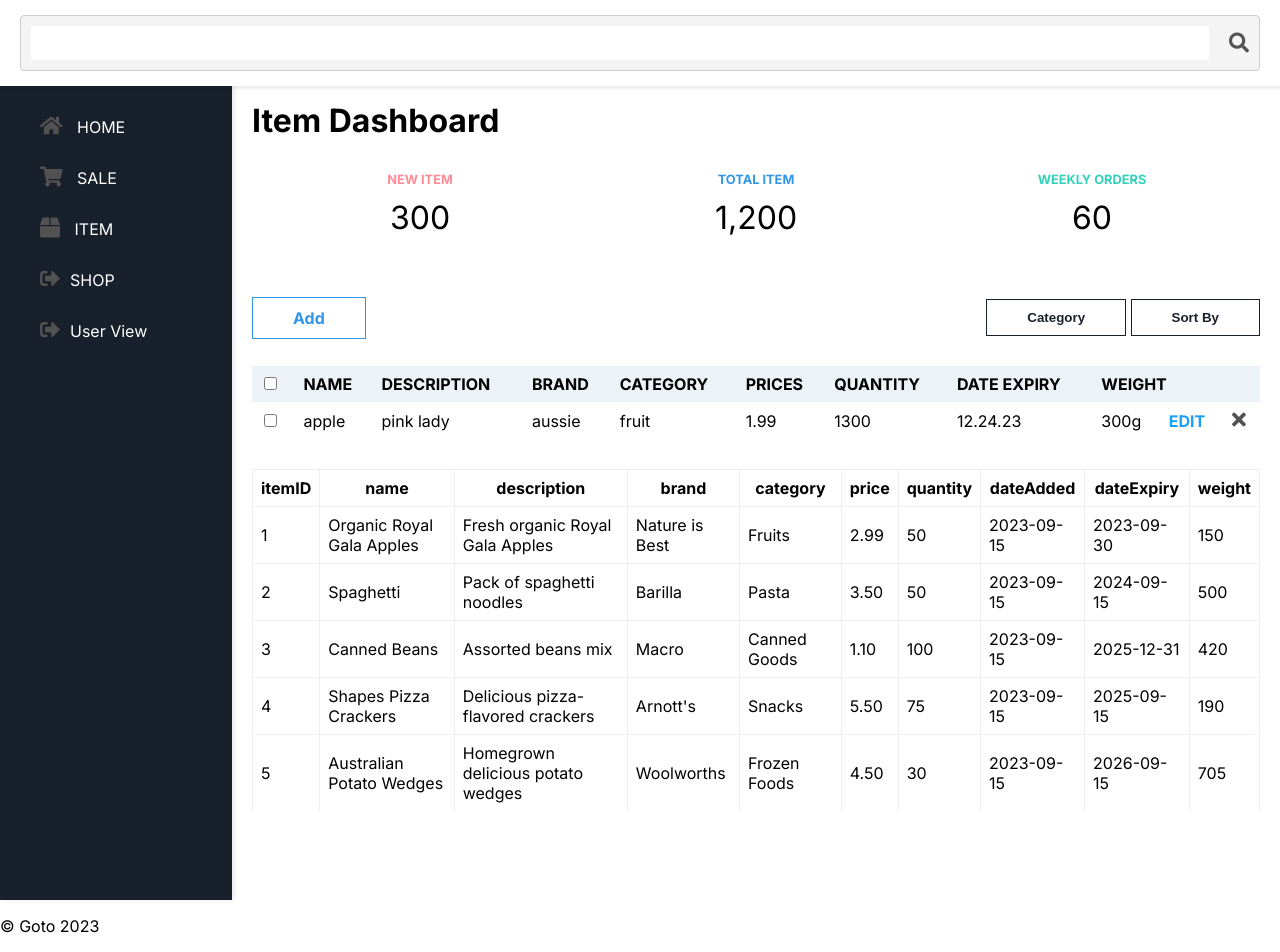
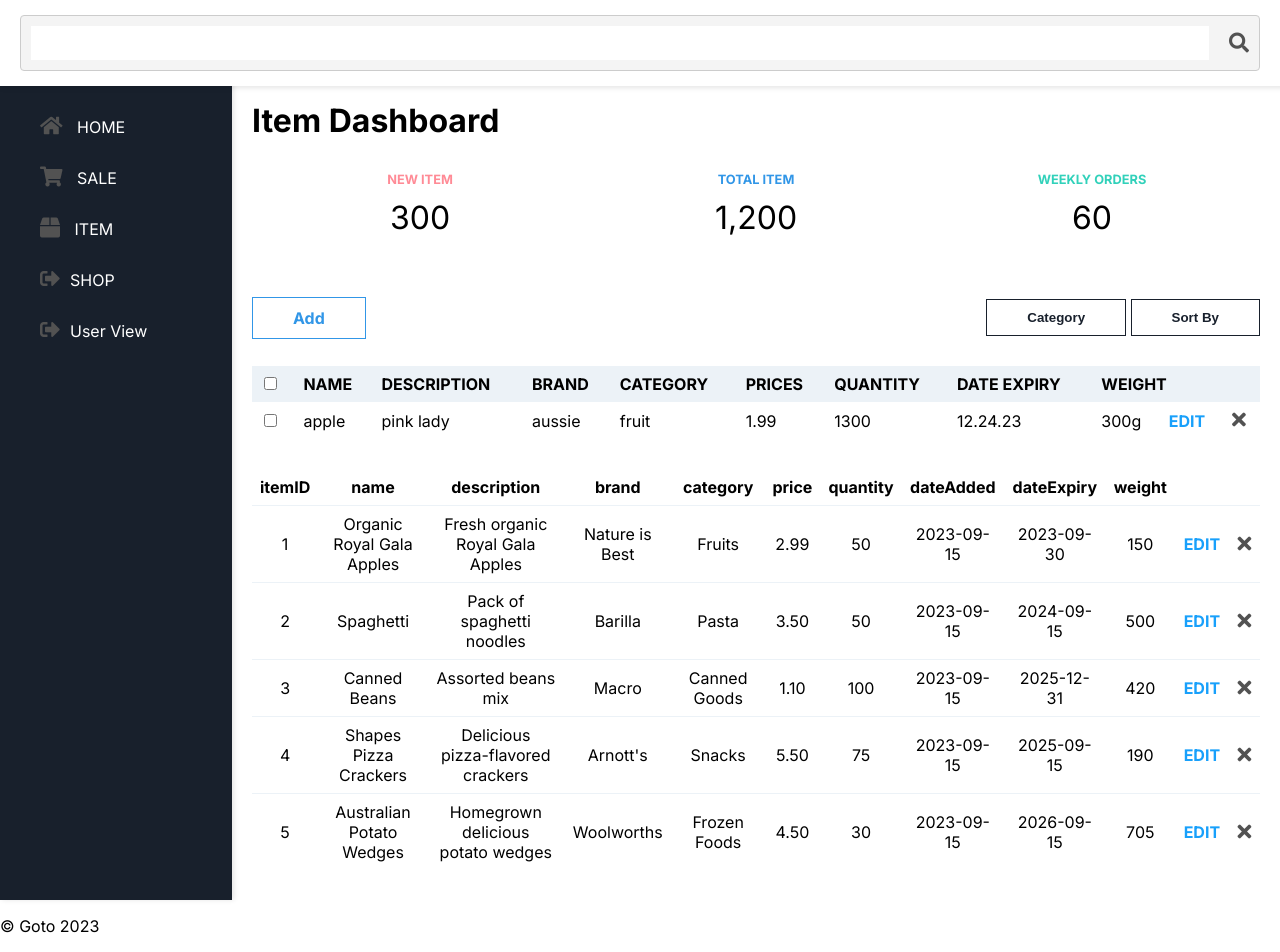
Before and after one commit to hannahmadelyn/MSP, a PHP site: page /php_goto/item.php in a window 1280 px wide. Run offline with PHP 8.4, Linux system fonts and the light colour scheme; data comes from the database, SQL or seed files in the repository; data that the repository does not hold is empty.

Commit message:
Update item.php

```diff
--- a/php_goto/item.php
+++ b/php_goto/item.php
@@ -1,18 +1,3 @@
-<!-- Added for visual effects by Mahita, remove later *** -->
-<!DOCTYPE html>
-<html>
-<head>
-	<meta charset="utf-8">
-	<meta name="viewport" content="width=device-width, initial-scale=1">
-	<link rel="stylesheet" href="https://cdnjs.cloudflare.com/ajax/libs/font-awesome/5.15.3/css/all.min.css">
-<link rel="preconnect" href="https://fonts.googleapis.com">
-<link rel="preconnect" href="https://fonts.gstatic.com" crossorigin>
-<link href="https://fonts.googleapis.com/css2?family=Inter:wght@200;400;500;700&family=Roboto:wght@300;400;500;900&display=swap" rel="stylesheet">
-	<link rel="stylesheet" type="text/css" href="css/style.css">
-	<script src="js/script.js"></script>
-	<title>GOTO Dashboard</title>
-</head>
-
 <?php
 // set the page title
 $pageTitle = "Item";
@@ -142,7 +127,9 @@ $sql_table = "ITEM";
 			{
 
 				echo "<div class=\"table-container\">";
-				echo "<table class=\"result-table\" border=\"1\">\n";
+				//echo "<table class=\"result-table\" border=\"1\">\n";
+				//echo "<table class=\"result-table\" style='border-collapse: collapse; width: 100%;'>\n";
+				echo "<table class=\"result-table\" style='border-collapse: collapse; width: 100%; text-align: center;'>\n";
 
 				echo "<tr>\n"
 					."<th scope=\"col\">itemID</th>\n"
@@ -155,8 +142,9 @@ $sql_table = "ITEM";
 					."<th scope=\"col\">dateAdded</th>\n"
 					."<th scope=\"col\">dateExpiry</th>\n"
 					."<th scope=\"col\">weight</th>\n"
+					."<th scope=\"col\">&nbsp;&nbsp;&nbsp;&nbsp;&nbsp;&nbsp;&nbsp;&nbsp;&nbsp;&nbsp;</th>\n"
+					."<th scope=\"col\">&nbsp;&nbsp;&nbsp;&nbsp;</th>\n"
 					."</tr>\n";
-
 
 					// retrieve current record pointed by the result pointer
 					while ($row = mysqli_fetch_assoc($result)) {
@@ -171,9 +159,11 @@ $sql_table = "ITEM";
 						echo "<td>", $row["dateAdded"],"</td>\n";
 						echo "<td>", $row["dateExpiry"],"</td>\n";
 						echo "<td>", $row["weight"],"</td>\n";
+						echo "<td><a href='itemEdit.php?itemID=" . $row["itemID"] . "'>Edit</a></td>\n";
+						echo "<td><a href='itemDelete.php?itemID=" . $row["itemID"] . "'><i class='fas fa-times'></i></a></td>\n";
+
 						echo "</tr>\n";
 				}
-
 				echo "</table>\n";
 
 				echo "</div>";
```
